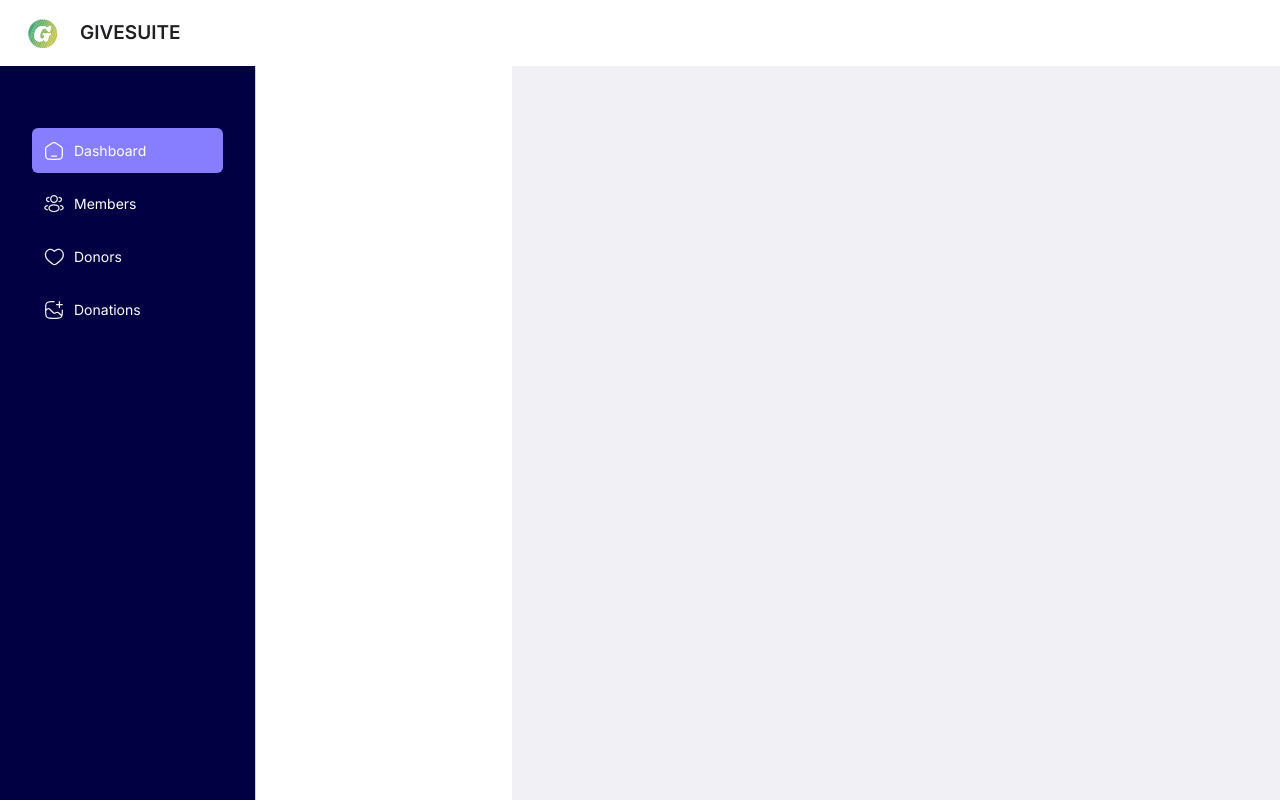
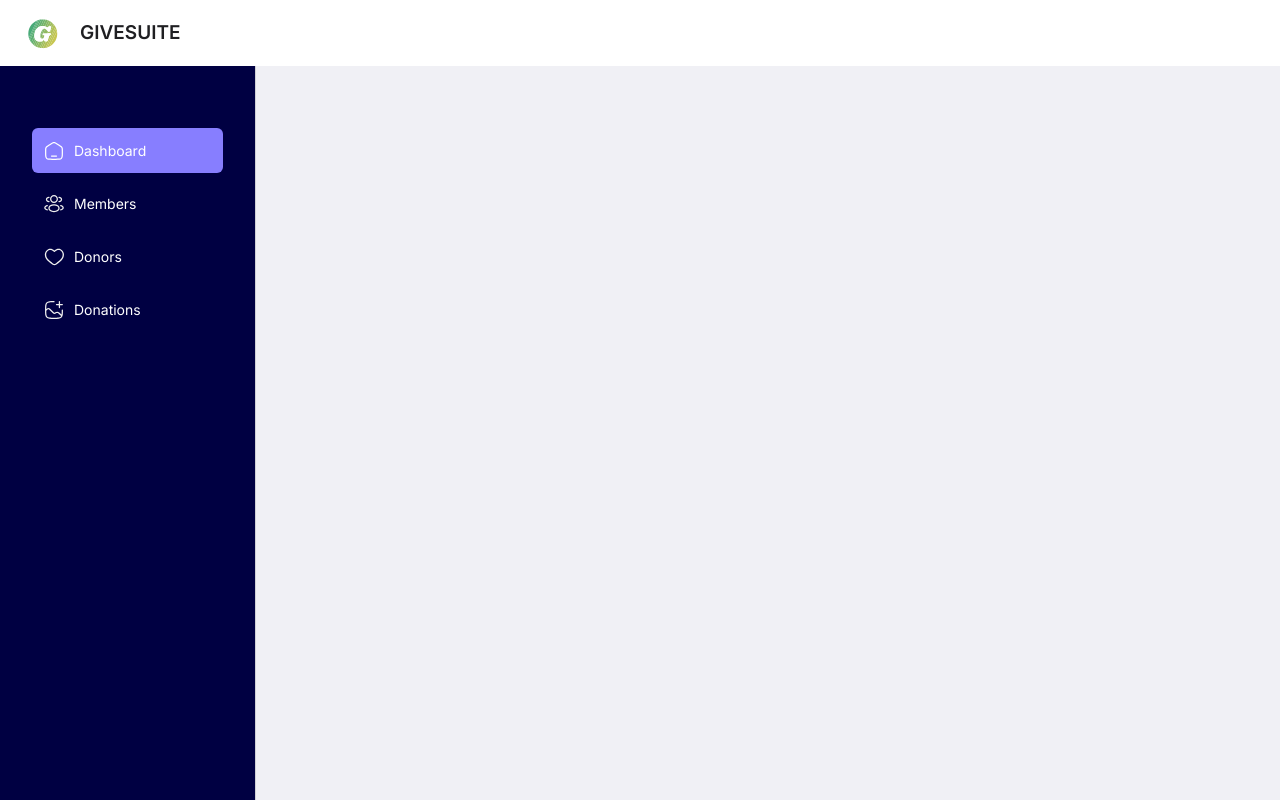
Before and after one commit to Koome-eric/givesuiteanalytics, a Next.js app: page / in a window 1280 px wide. Built offline with nearby package versions, Linux system fonts and the light colour scheme; no server answers.

Commit message:
Update globals.css

```diff
--- a/app/globals.css
+++ b/app/globals.css
@@ -75,7 +75,7 @@
   }
 
   .leftsidebar {
-    @apply sticky left-0 z-20 flex h-screen w-64 flex-col justify-between overflow-auto border-r border-r-light-4 bg-custom-blue pb-5 pt-28 max-md:hidden;
+    @apply fixed top-0 left-0 z-20 flex h-screen w-64 flex-col justify-between border-r border-r-light-4 bg-custom-blue pb-5 pt-28 max-md:hidden;
   }
 
   .leftsidebar_link {
```
